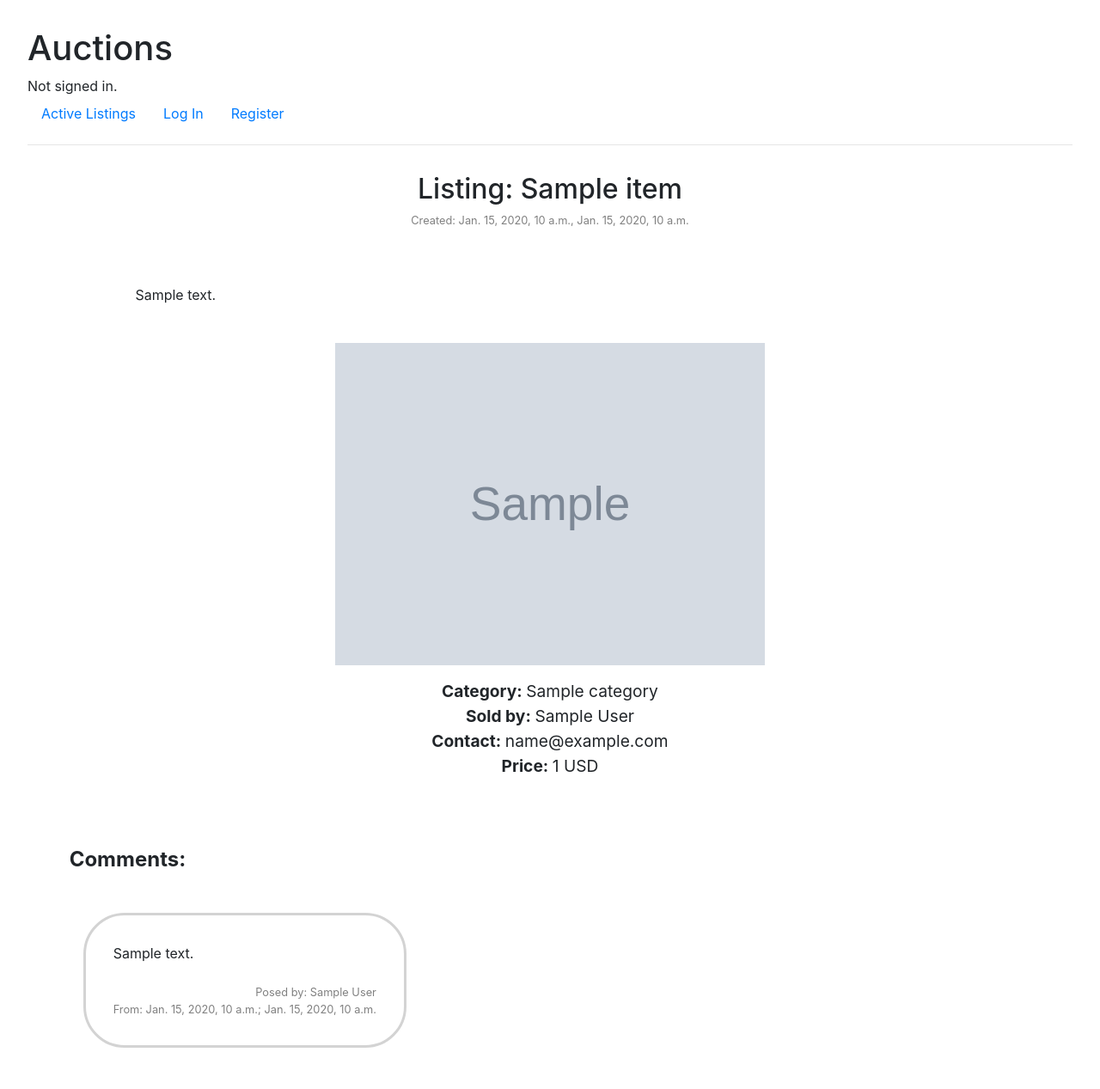
After one commit to OvaLova/AuctionsWebApp, a Django app: template auctions/templates/auctions/listing.html in a window 1280 px wide. The commit adds this page. Shown: the whole page at 86% size. Run offline with Django 3.2, Linux system fonts and the light colour scheme; the template is opened without the code that fills it: most values are stand-ins (such as "Sample title", 1, 10 or a date in 2020); grey boxes marked "Sample" are stand-in pictures; some libraries are stand-ins or nearby versions.

Commit message:
#progress/#grind

```diff
--- a/auctions/static/auctions/styles.css
+++ b/auctions/static/auctions/styles.css
@@ -1,3 +1,86 @@
 body {
-    padding: 10px;
+    padding: 2rem;
 }
+
+body main {
+    padding-right: 4%;
+    padding-left: 4%;
+}
+
+p {
+    margin: 0
+}
+
+.listing {
+    margin-top: 2rem;
+    display: flex;
+    align-items: center;
+}
+
+.listing_info {
+    display: flex;
+    flex-direction: column;
+    justify-content: center;
+    margin: 2rem;
+    flex-shrink: 0;
+}
+
+.img_listings {
+    width: 300px;
+    display: inline-block;
+}
+
+.img_page {
+    width: 500px;
+    display: inline-block;
+}
+
+.description {
+    font-size: 0.8em;
+    font-style: italic;
+    padding: 2rem;
+    border: solid grey;
+    border-radius: 3em;
+}
+
+.central_piece {
+    display: flex;
+    flex-direction: column;
+    align-items: center;
+    margin-top: 2rem;
+    margin-bottom: 4rem;
+}
+
+.central_piece .pieces {
+    padding: 1rem;
+    font-size: larger;
+}
+
+.central_piece .pieces > p {
+    text-align: center;
+}
+
+.comments {
+    display: flex;
+    flex-direction: column;
+    align-items: flex-start;
+}
+
+.comments .comment {
+    border: solid lightgrey;
+    border-radius: 3rem;
+    padding: 2rem;
+    margin: 1rem;
+}
+
+.informative {
+    color: grey;
+    font-size: 0.8em;
+}
+
+@media (prefers-color-scheme:dark) {
+    body {
+        color: white;
+        background: #1E1E1E;
+    }
+}
--- a/auctions/templates/auctions/layout.html
+++ b/auctions/templates/auctions/layout.html
@@ -8,6 +8,7 @@
         <link href="{% static 'auctions/styles.css' %}" rel="stylesheet">
     </head>
     <body>
+        <header>
             <h1>Auctions</h1>
             <div>
                 {% if user.is_authenticated %}
@@ -34,7 +35,10 @@
                 {% endif %}
             </ul>
             <hr>
+        </header>
+        <main>
             {% block body %}
             {% endblock %}
+        </main>
     </body>
 </html>
--- /dev/null
+++ b/auctions/templates/auctions/listing.html
@@ -0,0 +1,60 @@
+{% extends "auctions/layout.html" %}
+
+{% block body %}
+    <div class="central_piece">
+        <h2>
+            Listing: {{listing.item}}
+        </h2>
+        <p style="color: grey; font-size: 0.8em">
+            Created: {{listing.post_date}}, {{listing.post_time}}
+        </p>
+    </div>
+    <div style="margin: 4%;">
+        <p>&emsp;&emsp;{{listing.description}}</p>
+    </div>
+    <div class="central_piece">
+        {% if listing.photo %}
+            <img class="img_page" src="{{listing.photo.url}}" alt="{{listing.item}}">
+        {% endif %}
+        <div class="pieces">
+            <p>
+                <span style="font-weight: bold">Category: </span>
+                {{listing.category}}
+            </p>
+            <p>
+                <span style="font-weight: bold">Sold by: </span>
+                {{listing.owner.first_name}} {{listing.owner.last_name}}
+            </p>
+            <p>
+                <span style="font-weight: bold">Contact: </span>
+                {{listing.owner.email}}
+            </p>
+            {% if listing.current_bid %}
+                <p>
+                    <span style="font-weight: bold">Price: </span>
+                    {{listing.bid.current_bid}} {{listing.bid.currency}}
+                </p>
+            {% else %}
+                <p style="font-size: x-large;">
+                    <span style="font-weight: bold">Price: </span>
+                    {{listing.bid.start_bid}} {{listing.bid.currency}}
+                </p>
+            {% endif %}
+        </div>
+    </div>
+        <div class="comments">
+            <h4 style="font-weight: bold; margin-bottom: 2rem;">Comments:</h4>
+            {% for comment in comments %}
+                <div class="comment">
+                    <p>{{comment.comment}}</p>
+                    <br>
+                    <div class="informative">
+                        <p style="text-align: right;">Posed by: {{comment.author}}</p>
+                        <p style="text-align: right;">From: {{comment.post_date}}; {{comment.post_time}}</p>
+                    </div>
+                </div>
+            {% empty %}
+                <p>No comments yet</p>
+        </div>
+        {% endfor %}
+{% endblock %}
--- a/auctions/urls.py
+++ b/auctions/urls.py
@@ -1,10 +1,14 @@
 from django.urls import path
+from django.conf import settings
+from django.conf.urls.static import static
+
 
 from . import views
 
 urlpatterns = [
     path("", views.index, name="index"),
+    path("/<str:listing>", views.listing_view, name="listing"),
     path("login", views.login_view, name="login"),
     path("logout", views.logout_view, name="logout"),
     path("register", views.register, name="register")
-]
+] + static(settings.MEDIA_URL, document_root=settings.MEDIA_ROOT)
--- a/commerce/settings.py
+++ b/commerce/settings.py
@@ -124,3 +124,7 @@ STATIC_URL = '/static/'
 
 # Set the default auto field type for primary keys
 DEFAULT_AUTO_FIELD = 'django.db.models.AutoField'
+
+
+MEDIA_URL = '/media/'
+MEDIA_ROOT = BASE_DIR + '/' + 'media'
```
Also changed, not shown: auctions/admin.py (+36 -6 lines), auctions/models.py (+19 -6 lines), auctions/templates/auctions/index.html (+35 -2 lines), auctions/views.py (+15 -3 lines), auctions/migrations/0012_alter_bid_listing.py (added), auctions/migrations/0013_listing_post_date_listing_post_time.py (added), auctions/migrations/0014_user_watchlist.py (added), auctions/migrations/0015_listing_owner.py (added), auctions/migrations/0016_bid_owner.py (added), auctions/migrations/0017_alter_bid_owner.py (added), auctions/migrations/0018_rename_commment_comment.py (added), auctions/migrations/0019_alter_comment_comment.py (added), media/MonaLisa.jpg (added), media/casio_CowFcAy.jpg (renamed from casio.jpg). Lines whose indentation alone changed are shown as unchanged.
